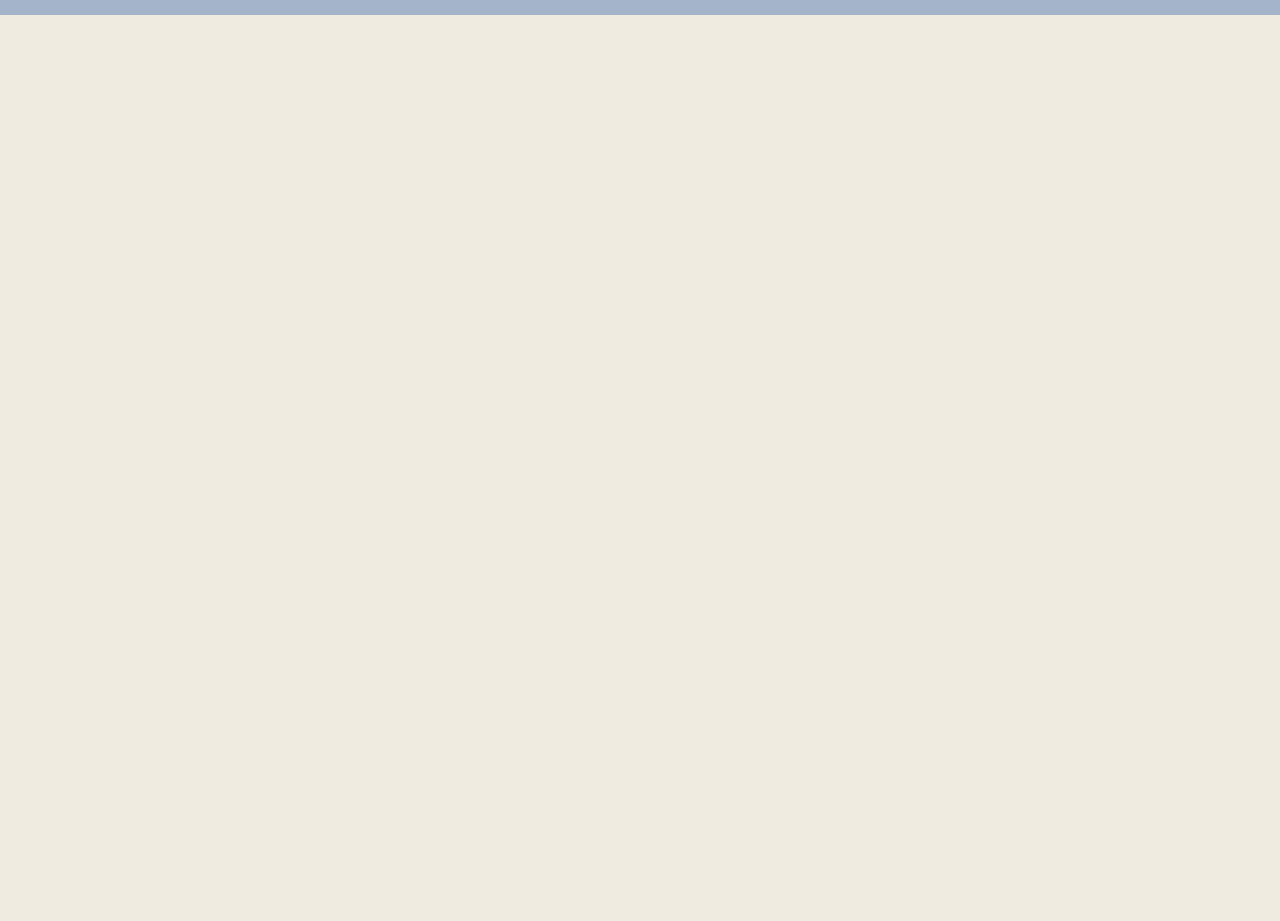
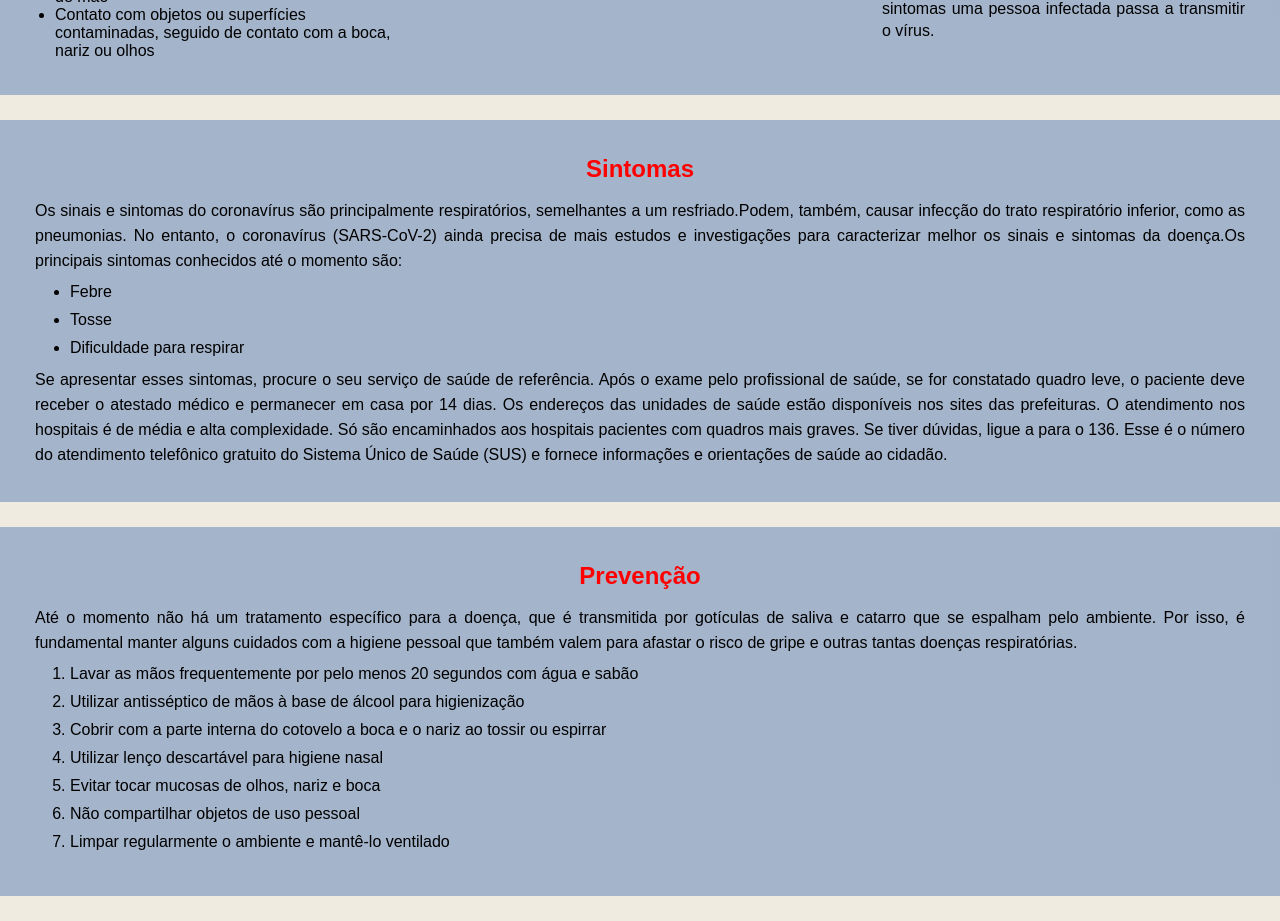
Before and after one commit to RamonBosi/Projetos-React, a React (Create React App) app in the folder projetos/: page / in a window 1280 px wide. Shown: the part 740-1661 px from the top of the page. Before the commit the page ends 800 px from the top, so only its background shows below. Built offline with nearby package versions, Linux system fonts and the light colour scheme.

Commit message:
Project "Covid-19": Main content update

```diff
--- a/projetos/src/Projects/Covid-19/components/Main/components/Mold/styles.js
+++ b/projetos/src/Projects/Covid-19/components/Main/components/Mold/styles.js
@@ -24,6 +24,15 @@ export const Container = styled.article`
                 text-align: justify;
                 color: var(--default-black);
             }
+
+            > ul, > ol{
+                margin: 10px 0;
+                padding: 0 0 0 35px;
+
+                > li{
+                    margin: 10px 0;
+                }
+            }
         }
     }
 `
--- /dev/null
+++ b/projetos/src/Projects/Covid-19/components/Main/components/Prevention/index.js
@@ -0,0 +1,26 @@
+import Mold from '../Mold'
+
+export default function Prevention(){
+    return(
+        <Mold
+            mainTitle={'Prevenção'}
+            content = {
+                <>
+                    <p>
+                        Até o momento não há um tratamento específico para a doença, que é transmitida por gotículas de saliva e catarro que se espalham pelo ambiente.
+                        Por isso, é fundamental manter alguns cuidados com a higiene pessoal que também valem para afastar o risco de gripe e outras tantas doenças respiratórias.
+                    </p>
+                    <ol>
+                        <li>Lavar as mãos frequentemente por pelo menos 20 segundos com água e sabão</li>
+                        <li>Utilizar antisséptico de mãos à base de álcool para higienização</li>
+                        <li>Cobrir com a parte interna do cotovelo a boca e o nariz ao tossir ou espirrar</li>
+                        <li>Utilizar lenço descartável para higiene nasal</li>
+                        <li>Evitar tocar mucosas de olhos, nariz e boca</li>
+                        <li>Não compartilhar objetos de uso pessoal</li>
+                        <li>Limpar regularmente o ambiente e mantê-lo ventilado</li>
+                    </ol>
+                </>
+            }
+        />
+    )
+}
--- /dev/null
+++ b/projetos/src/Projects/Covid-19/components/Main/components/Symptoms/index.js
@@ -0,0 +1,28 @@
+import Mold  from '../Mold'
+
+export default function Symptoms(){
+    return(
+        <Mold
+            mainTitle={'Sintomas'}
+            content = {
+                <>
+                    <p>
+                        Os sinais e sintomas do coronavírus são principalmente respiratórios, semelhantes a um resfriado.Podem, também, causar infecção do trato respiratório inferior, como as pneumonias. No entanto, o coronavírus (SARS-CoV-2) ainda precisa de mais estudos e investigações para caracterizar melhor os sinais e sintomas da doença.Os principais sintomas conhecidos até o momento são:
+                    </p>
+                    <ul>
+                        <li>Febre</li>
+                        <li>Tosse</li>
+                        <li>Dificuldade para respirar</li>
+                    </ul>
+                    <p>
+                        Se apresentar esses sintomas, procure o seu serviço de saúde de referência. Após o exame pelo profissional de saúde, se for constatado quadro leve, o paciente deve receber o atestado médico e permanecer em casa por 14 dias.
+
+                        Os endereços das unidades de saúde estão disponíveis nos sites das prefeituras. O atendimento nos hospitais é de média e alta complexidade. Só são encaminhados aos hospitais pacientes com quadros mais graves.
+
+                        Se tiver dúvidas, ligue a para o 136. Esse é o número do atendimento telefônico gratuito do Sistema Único de Saúde (SUS) e fornece informações e orientações de saúde ao cidadão.
+                    </p>
+                </>
+            }
+        />
+    )
+}
--- a/projetos/src/Projects/Covid-19/components/Main/index.js
+++ b/projetos/src/Projects/Covid-19/components/Main/index.js
@@ -1,6 +1,8 @@
 import { MainContext } from './styles'
 import WhatIsCovid19 from './components/WhatIsCovid19'
 import Streaming from './components/Streaming'
+import Symptoms from './components/Symptoms'
+import Prevention from './components/Prevention'
 
 export default function CreateMain(){
     return(
@@ -9,6 +11,8 @@ export default function CreateMain(){
                 <h1>Covid-19 no Brasil</h1>
                 <WhatIsCovid19/>
                 <Streaming/>
+                <Symptoms/>
+                <Prevention/>
            </MainContext>
        </main>
     )
--- a/projetos/src/Projects/Covid-19/components/Main/styles.js
+++ b/projetos/src/Projects/Covid-19/components/Main/styles.js
@@ -9,7 +9,7 @@ export const MainContext = styled.div`
     }
 
     > article{
-        padding: 15px 35px;
+        padding: 35px;
         margin: 25px 0;
     }
 `
```
